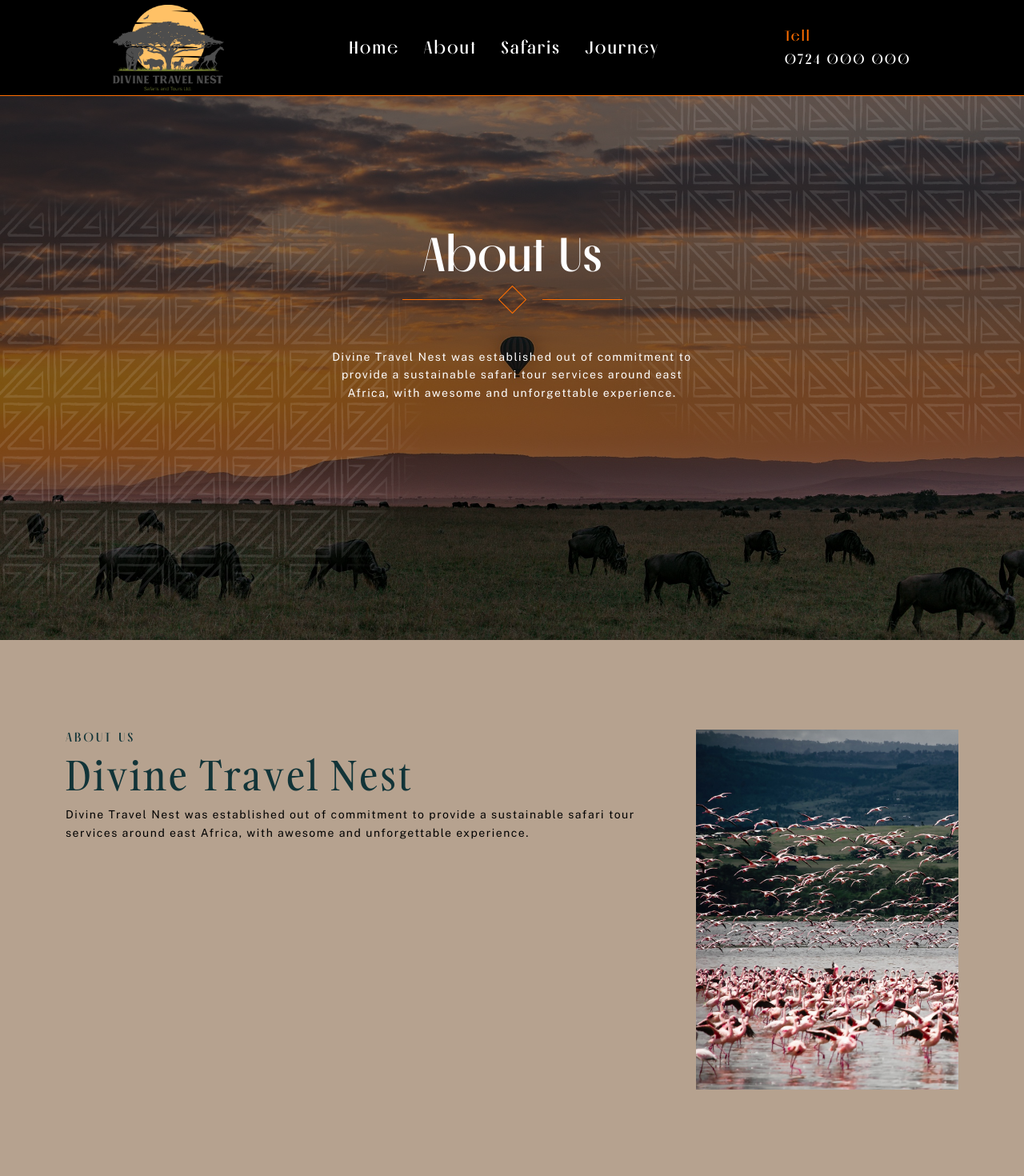
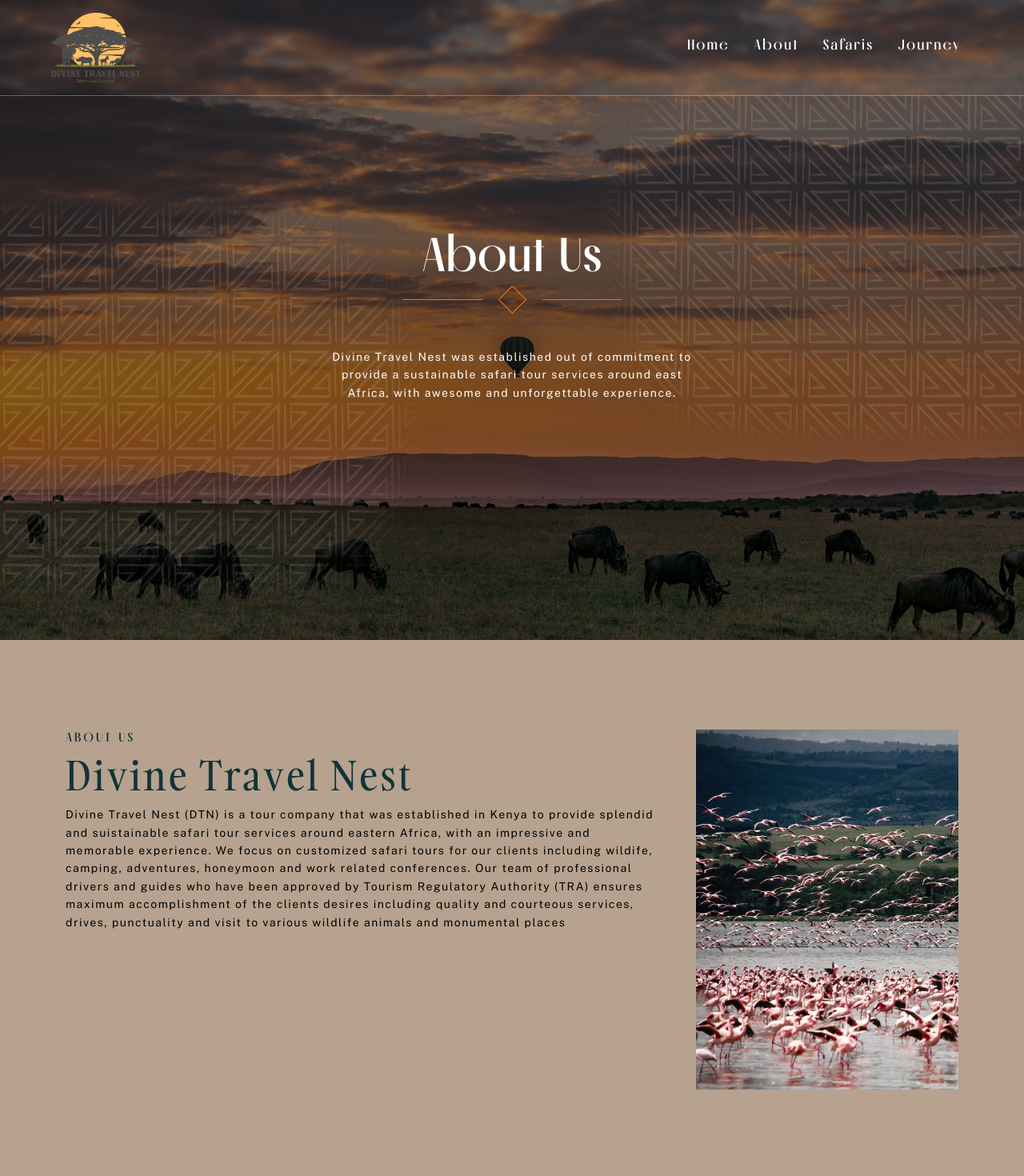
Before and after one commit to James0724/picturesque, a Next.js app: page /about in a window 1280 px wide. Shown: the top 1470 px of the page at 80% size. Built offline with nearby package versions, Linux system fonts and the light colour scheme.

Commit message:
second week day one

```diff
--- a/src/components/advert.js
+++ b/src/components/advert.js
@@ -27,9 +27,9 @@
         <div className="container__title">
           <p className="container__subTitle">SAFARI TOURS AND TRAVELS</p>
           <div className="content-box__title">
-            <div className="top">Picturesque</div>
+            <div className="top">Divine Travel Nest</div>
             <div className="bottom" aria-hidden="true">
-              Picturesque
+              Divine Travel Nest
             </div>
           </div>
           <p className="container__subTitle ">
--- a/src/components/footer.js
+++ b/src/components/footer.js
@@ -42,11 +42,11 @@
             </div>
 
             <div className="col-span-2">
-              <h2 className="text-banner-sm px-3">
+              {/* <h2 className="text-banner-sm px-3">
                 If you have any query or would like to request for our services
                 you can reach us by filling this form and we will get back to
                 you as soon as possible
-              </h2>
+              </h2> */}
               <form action="#" className="container-fluid">
                 <div className="row">
                   <div className="col-md mb-3">
--- a/src/components/menu.js
+++ b/src/components/menu.js
@@ -7,7 +7,8 @@
 export const Menu = () => {
   const [isMenuOpen, setIsMenuOpen] = useState(false);
   const [prevScrollPos, setPrevScrollPos] = useState(0);
-  const [visible, setVisible] = useState(true);
+  const [visible, setVisible] = useState(false);
+  const [mainMenu, setMainMenu] = useState(true);
 
   const toggleMenu = () => setIsMenuOpen(!isMenuOpen);
 
@@ -27,15 +28,28 @@
     setPrevScrollPos(currentScrollPos);
   }, 100);
 
+  const handleMainMenu = () => {
+    if (scrollY < 100) {
+      setMainMenu(true);
+    } else {
+      setMainMenu(false);
+    }
+  };
   useEffect(() => {
     window.addEventListener("scroll", handleScroll);
-
-    return () => window.removeEventListener("scroll", handleScroll);
-  }, [prevScrollPos, visible, handleScroll]);
+    window.addEventListener("scroll", handleMainMenu);
+    return () => {
+      window.removeEventListener("scroll", handleScroll),
+        window.removeEventListener("scroll", handleMainMenu);
+    };
+  }, [prevScrollPos, visible, handleScroll, handleMainMenu]);
 
   return (
-    <nav className={`nav-cont ${visible ? "active" : ""}`}>
-      <div className="navbar-wrap">
+    <nav
+      className={` nav-cont ${mainMenu ? "main-menu" : " "} ${
+        visible && !mainMenu ? "active " : ""
+      }`}
+    >
       <div className="logo">
         <Link className="logo_text" href="/" onClick={closeMenu}>
           <div className="unset_img">
@@ -71,10 +85,10 @@
         </li>
       </ul>
 
-        <div className="phone">
+      {/* <div className="phone">
         <span className="phone_order">Tell</span>
         <span className="phone_number">0724 000 000</span>
-        </div>
+      </div> */}
 
       {/* <div class="login">
         <a class="login_link login_link--button" href="#">
@@ -91,10 +105,7 @@
           <i className="hamburger__icon"></i>
           <i className="hamburger__icon"></i>
         </div>
-          <div
-            className={`sidebar__menu ${isMenuOpen ? "open" : "close"}`}
-          ></div>
-        </div>
+        <div className={`sidebar__menu ${isMenuOpen ? "open" : "close"}`}></div>
       </div>
     </nav>
   );
--- a/src/pages/about.js
+++ b/src/pages/about.js
@@ -14,9 +14,15 @@
           <PageAboutIntro
             SubHeading={"About Us"}
             Heading={"Divine Travel Nest"}
-            MainText={
-              "Divine Travel Nest was established out of commitment to provide a sustainable safari tour services around east Africa, with awesome and unforgettable experience."
-            }
+            MainText={`Divine Travel Nest (DTN) is a tour company that was
+                    established in Kenya to provide splendid and suistainable
+                    safari tour services around eastern Africa, with an
+                    impressive and memorable experience. We focus on customized
+                    safari tours for our clients including wildife, camping,
+                    adventures, honeymoon and work related conferences. Our team of professional drivers and
+                    guides who have been approved by Tourism Regulatory Authority (TRA) ensures maximum accomplishment
+                    of the clients desires including quality and courteous services,
+                    drives, punctuality and visit to various wildlife animals and monumental places`}
             AboutImage={"/assets/images/about/birds-g7c9bbe33f_1920.jpg"}
             ClassName={"text-for-bright-bg"}
           />
--- a/src/styles/styles.scss
+++ b/src/styles/styles.scss
@@ -483,28 +483,35 @@
 /*Navbar*/
 .nav-cont {
   position: fixed;
+  visibility: hidden;
   z-index: 50;
   width: 100%;
-  top: -350px;
+  top: -300px;
+  display: flex;
+  justify-content: space-between;
+  align-items: center;
+  height: 15vh;
+  padding: 2rem 4rem;
+
   @include transition(0.5s);
   &.active {
     top: 0;
+    visibility: visible;
+    background-color: $brand-black;
+    border-bottom: 1px solid $brand-tertiary;
+  }
+  &.main-menu {
+    top: 0;
+    visibility: visible;
+    background: rgba(36, 36, 36, 0.021);
+    box-shadow: 0 4px 30px rgba(0, 0, 0, 0.1);
+    backdrop-filter: blur(3px);
+    border-bottom: 1px solid rgba(255, 255, 255, 0.3);
   }
 }
-.navbar-wrap {
-  display: flex;
-  justify-content: space-evenly;
-  align-items: center;
-  height: 120px;
-  width: 100%;
-  border-bottom: 1px solid $brand-tertiary;
-  background-color: $brand-black;
-  z-index: 40;
-}
-
 /*Logo*/
 .logo_text {
-  width: calc(100px + 3vw);
+  width: calc(100px + 1vw);
   display: block;
 }
 
@@ -517,27 +524,24 @@
   background: $brand-primary;
   top: -350px;
   transition: all 0.4s;
-  list-style: none;
-  z-index: 50;
+  z-index: 0;
+
   &.show {
-    top: 120px !important;
+    top: 90px !important;
   }
 }
 
 .menu_item {
   padding: 15px 15px;
-  font-family: "Open Sans", sans-serif;
-  font-size: 0.95em;
-  font-weight: bold;
+  list-style: none;
   margin: 0 auto;
-  margin-top: 6px;
 }
 
 .menu_link {
   z-index: inherit;
   font-family: $font-numbers;
   letter-spacing: 2px;
-  @include font-size(22px);
+  @include font-size(18px);
   color: $brand-white;
   font-weight: 600;
   @include transition(0.5s);
@@ -558,25 +562,26 @@
   }
 }
 
-.phone {
-  z-index: 30;
-  text-align: left;
-  display: none;
-  font-family: $font-numbers;
-  letter-spacing: 2px;
-  @include font-size(18px);
-  color: $brand-white;
-  font-weight: 600;
-}
-.phone_order {
-  color: $brand-tertiary;
-}
-.phone_number {
-  display: block;
-  color: $brand-white;
-  font-family: inherit;
-  font-size: inherit;
-}
+// .phone {
+//   text-align: left;
+//   display: none;
+//   font-family: $font-numbers;
+//   letter-spacing: 2px;
+//   @include font-size(14px);
+//   color: $brand-white;
+//   font-weight: 600;
+//   z-index: 30;
+// }
+// .phone_order {
+//   color: $brand-tertiary;
+// }
+// .phone_number {
+//   position: relative;
+//   display: block;
+//   color: $brand-white;
+//   font-family: inherit;
+//   font-size: inherit;
+// }
 
 // /*login*/
 // .login {
@@ -614,8 +619,9 @@
 }
 
 @media screen and (min-width: 680px) {
-  .phone {
-    display: block;
+  .navbar-wrap {
+    justify-content: space-between;
+    padding: 10px;
   }
 }
 @media screen and (max-width: $screen-md) {
@@ -1012,7 +1018,7 @@
   &__title {
     display: grid;
     font-weight: 700;
-    font-size: clamp(1rem, 6vw, 7.5rem);
+    font-size: clamp(1rem, 6vw, 7rem);
     font-family: "BebasKai";
     color: #fff;
     letter-spacing: 8px;
@@ -1021,9 +1027,11 @@
       grid-area: 1/1/-1/-1;
     }
     .top {
+      font-family: $font-secondary;
       clip-path: polygon(0% 0%, 100% 0%, 100% 48%, 0% 58%);
     }
     .bottom {
+      font-family: $font-secondary;
       clip-path: polygon(0% 60%, 100% 50%, 100% 100%, 0% 100%);
       color: transparent;
       background: linear-gradient(177deg, #f7bb8da2 53%, #fff 65%);
```
Also changed, not shown: src/components/intro.js (+11 -13 lines). Lines whose indentation alone changed are shown as unchanged.
